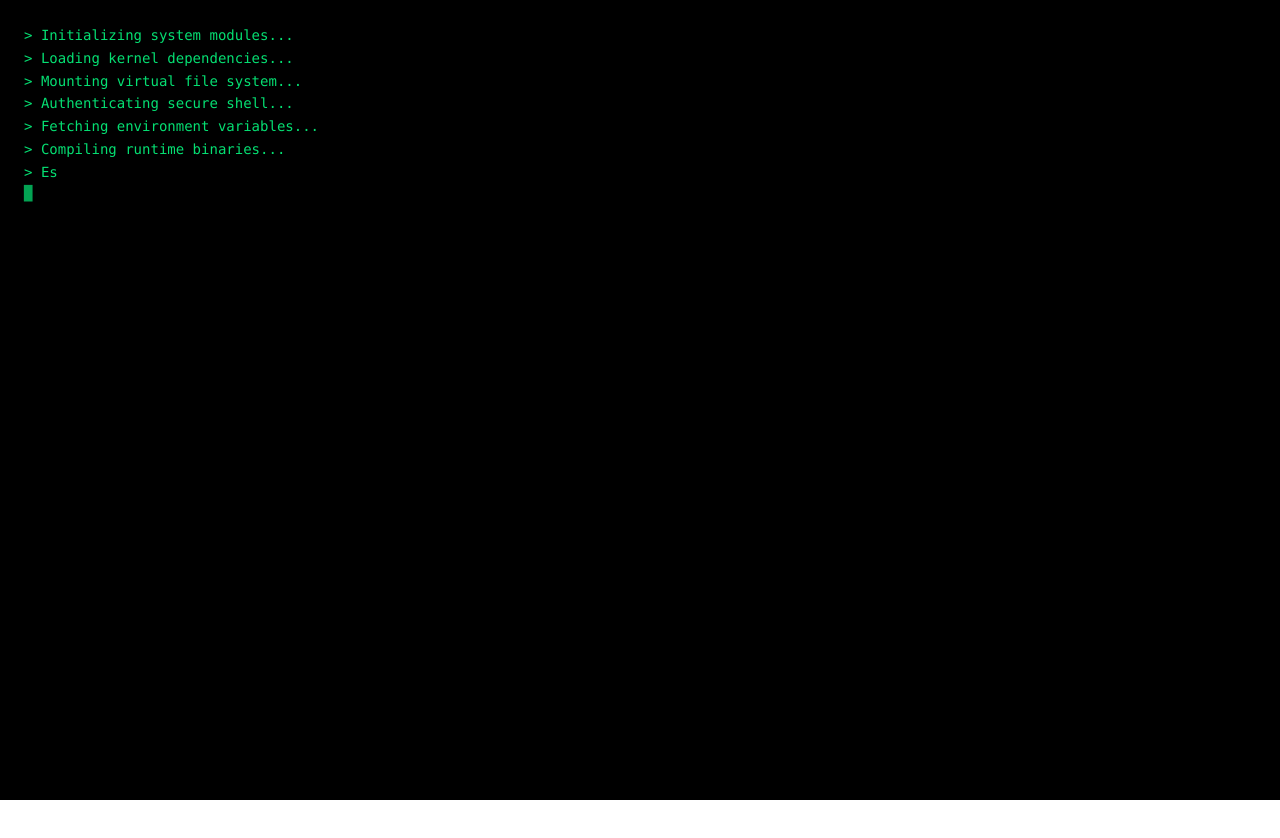
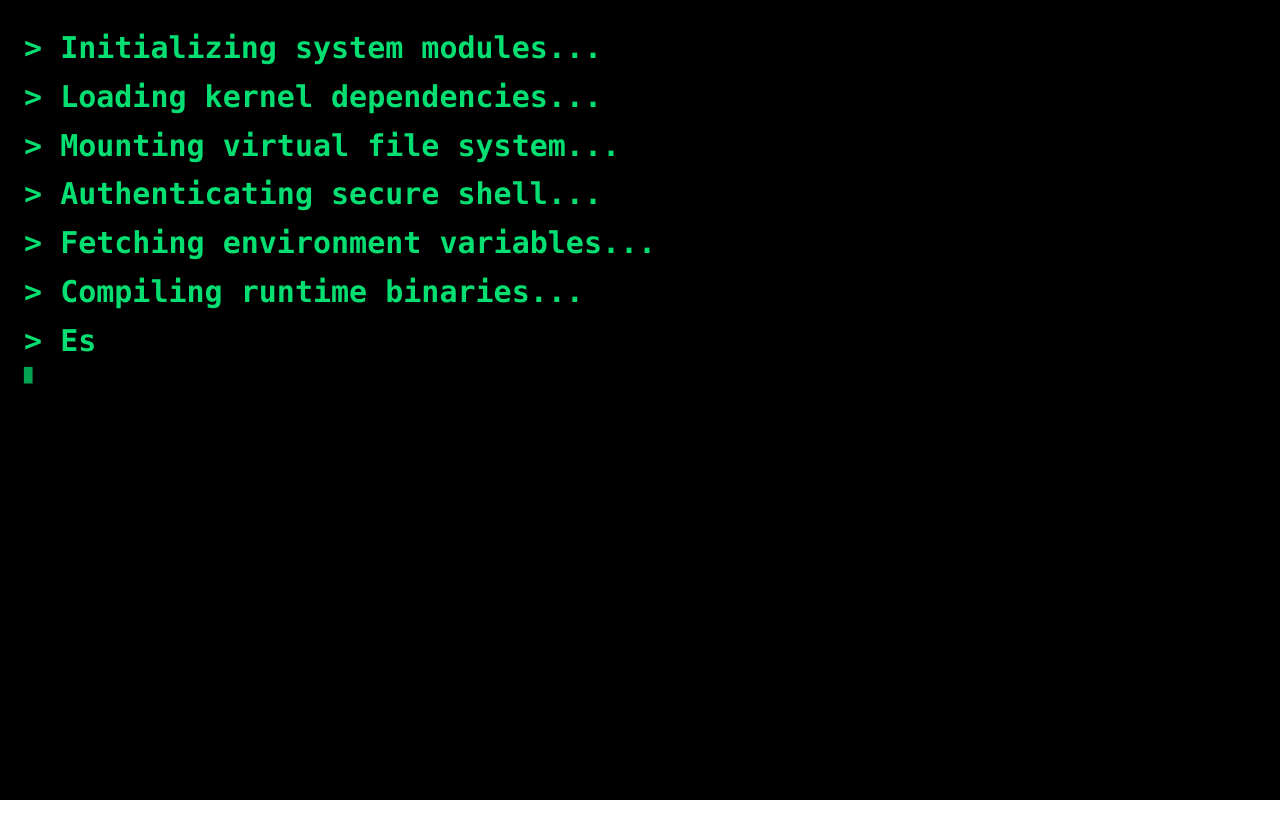
Before and after one commit to ankitRaj10022/ankit_raj_PORTFOLIO, a Next.js app: page / in a window 1280 px wide. Shown: the top 838 px of the page. Built offline with nearby package versions, Linux system fonts and the light colour scheme.

Commit message:
auto-sync

```diff
--- a/componets/loader.tsx
+++ b/componets/loader.tsx
@@ -65,7 +65,7 @@ export default function TerminalLoader({
       className="fixed inset-0 z-50 bg-black text-green-400 font-mono text-sm p-6 overflow-hidden"
     >
       {text.map((line, i) => (
-        <div key={i} className="leading-relaxed">
+        <div key={i} className="leading-relaxed text-3xl font-bold">
           {">"} {line}
         </div>
       ))}
```
